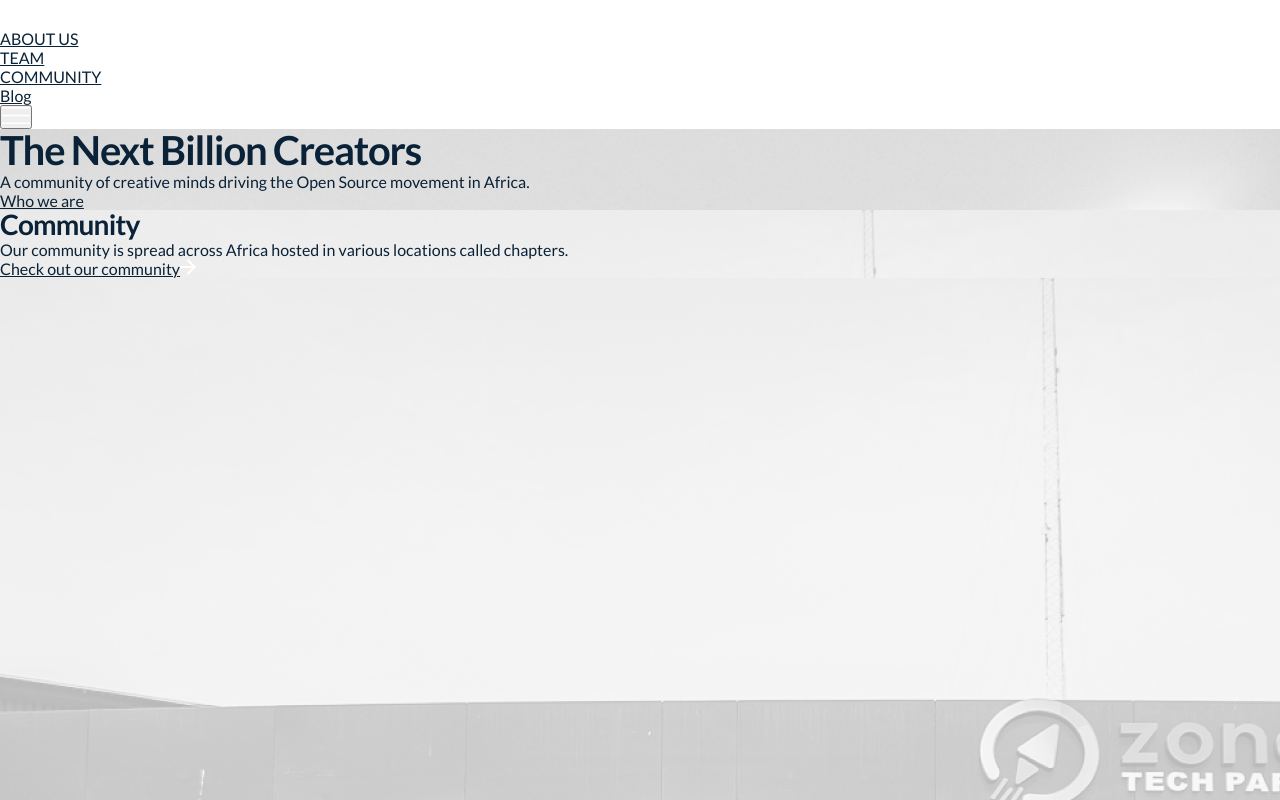
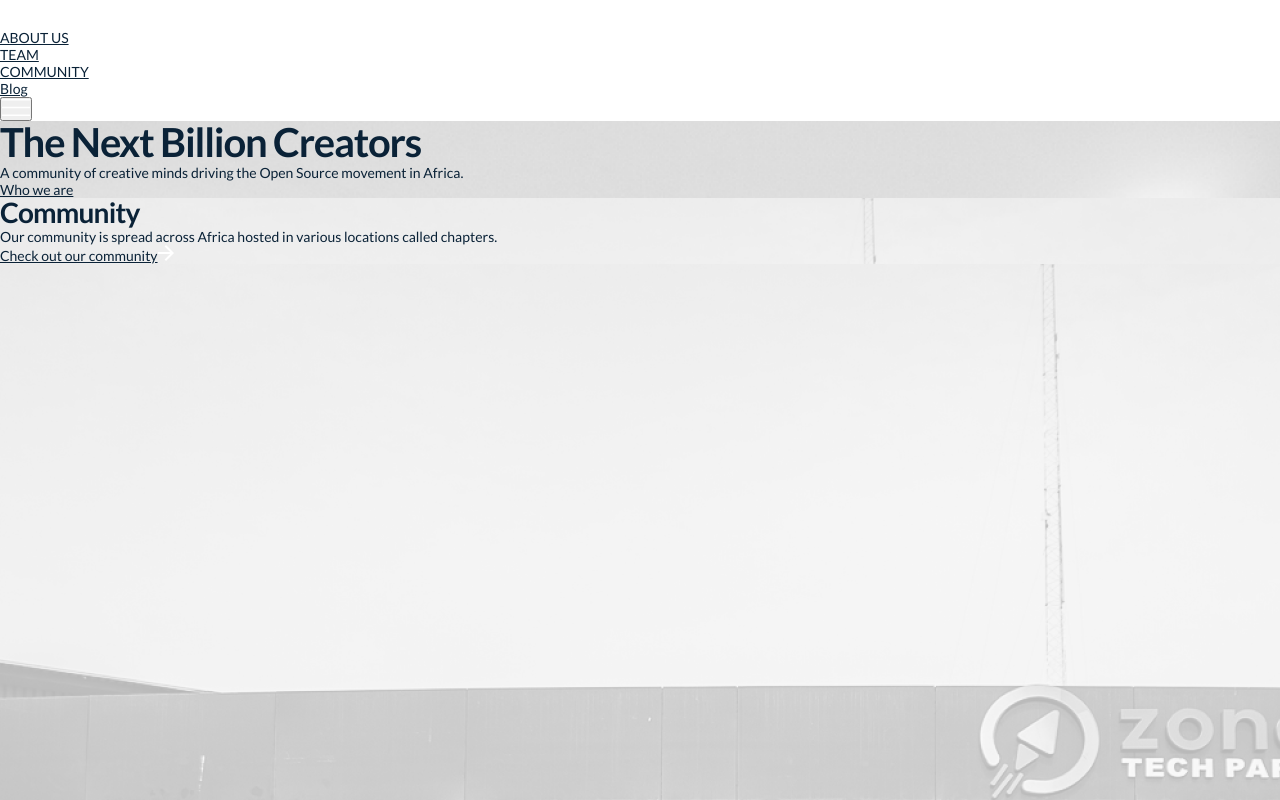
Before and after one commit to oscafrica/oscafrica.org-v2, a Next.js app: page / in a window 1280 px wide. Shown: the top 800 px of the page. Built offline with nearby package versions, Linux system fonts and the light colour scheme.

Commit message:
fix stling

```diff
--- a/src/pages/_document.tsx
+++ b/src/pages/_document.tsx
@@ -1,5 +1,5 @@
 import { NextPage } from "next";
-import Document, { Head, Main, NextScript } from "next/document";
+import Document, { Head, Html, Main, NextScript } from "next/document";
 import { ServerStyleSheet } from "styled-components";
 
 interface Props {
@@ -8,31 +8,25 @@ interface Props {
 
 class MyDocument extends Document<Props> {
   static getInitialProps({ renderPage }: any) {
-    // Step 1: Create an instance of ServerStyleSheet
     const sheet = new ServerStyleSheet();
-
-    // Step 2: Retrieve styles from components in the page
     const page = renderPage((App: NextPage) => (props: any) => sheet.collectStyles(<App {...props} />));
 
-    // Step 3: Extract the styles as <style> tags
     const styleTags = sheet.getStyleElement();
 
-    // Step 4: Pass styleTags as a prop
     return { ...page, styleTags };
   }
 
   render() {
     return (
-      <html>
+      <Html>
         <Head>
-          {/* Step 5: Output the styles in the head  */}
           {this.props.styleTags}
         </Head>
         <body>
           <Main />
           <NextScript />
         </body>
-      </html>
+      </Html>
     );
   }
 }
--- a/src/pages/index.tsx
+++ b/src/pages/index.tsx
@@ -32,7 +32,7 @@ const IndexPage = () => {
                 A community of creative minds driving the Open Source movement in Africa.
               </p>
               <Link href="/about-us">
-                <a className="bg-white hidden lg:inline-block font-medium hover:bg-primary rounded-primary duration-200 transition-all py-6 px-10">
+                <a className="bg-white text-base hidden lg:inline-block font-medium hover:bg-primary rounded-primary duration-200 transition-all py-6 px-10">
                   Who we are
                 </a>
               </Link>
@@ -41,7 +41,7 @@ const IndexPage = () => {
 
           <section className="w-full h-screen lg:h-auto lg:w-1/3 flex flex-col">
             <SectionWithBackground background="bg-2" className="flex-grow">
-              <div className="flex flex-col bg-blue-500 bg-opacity-30 hover:bg-opacity-80 h-full justify-end px-16 pb-16">
+              <div className="flex flex-col items-start bg-blue-500 bg-opacity-30 hover:bg-opacity-80 h-full justify-end px-16 pb-16">
                 <SectionTitle color="white" fontSize="28">
                   Community
                 </SectionTitle>
--- a/src/styles/styles.css
+++ b/src/styles/styles.css
@@ -24,7 +24,7 @@ body * {
   color: #0a2237;
   margin: 0px;
   padding: 0px;
-  font-size: 16px;
+  font-size: 14px;
 }
 
 body *:focus {
```
